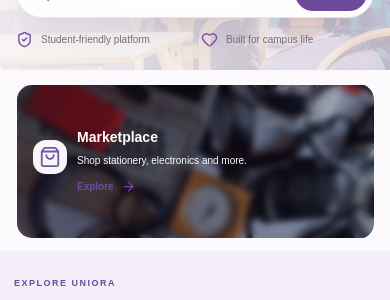
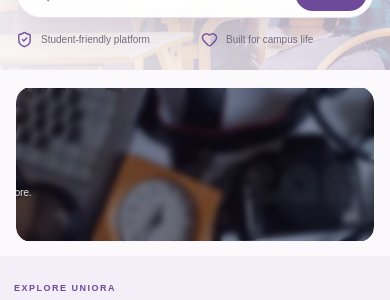
Before and after one commit to NayanatharaBandara/Uniora, a React (Vite) app: page / in a window 390 px wide. Shown: the part 353-653 px from the top of the page. Built offline with nearby package versions, Linux system fonts and the light colour scheme; no server answers; the database is empty.

Commit message:
Polish responsive looping homepage carousel

```diff
--- a/src/styles/homepage.css
+++ b/src/styles/homepage.css
@@ -2558,3 +2558,130 @@ body a.discover-card .discover-icon svg {
   .home-feature-carousel-track .feature-card-content h3 { font-size: 12px; }
   .home-feature-carousel-track .feature-card-content p { font-size: 10px; }
 }
+
+
+/* Clean, continuously looping feature cards: four on desktop, two on smaller screens. */
+.home-feature-carousel {
+  width: 100%;
+  padding: 22px 4% 18px;
+  overflow: hidden;
+  background: #fbf9fc;
+}
+.home-feature-carousel-viewport {
+  width: 100%;
+  overflow: hidden;
+}
+.home-feature-carousel-track {
+  display: flex;
+  width: 200%;
+  gap: 0;
+  animation: uniora-feature-loop 32s linear infinite;
+  will-change: transform;
+}
+.home-feature-carousel:hover .home-feature-carousel-track {
+  animation-play-state: paused;
+}
+.home-feature-carousel-track .feature-strip-card {
+  position: relative;
+  display: flex;
+  flex: 0 0 12.5%;
+  width: 12.5%;
+  min-width: 12.5%;
+  height: 205px;
+  min-height: 205px;
+  max-height: 205px;
+  margin: 0;
+  border-radius: 15px;
+  overflow: hidden;
+  isolation: isolate;
+  background: #e9e2ef;
+}
+.home-feature-carousel-track .feature-card-photo {
+  position: absolute;
+  inset: 0;
+  background-image: var(--feature-photo);
+  background-size: cover;
+  background-position: center;
+  background-repeat: no-repeat;
+  filter: none;
+  opacity: 1;
+}
+.home-feature-carousel-track .feature-card-overlay {
+  position: absolute;
+  inset: 0;
+  background: linear-gradient(180deg, rgba(25, 17, 35, .08) 15%, rgba(25, 17, 35, .78) 100%);
+}
+.home-feature-carousel-track .feature-card-content {
+  position: relative;
+  z-index: 1;
+  display: flex;
+  flex-direction: column;
+  align-items: flex-start;
+  justify-content: flex-end;
+  gap: 8px;
+  width: 100%;
+  padding: 16px;
+}
+.home-feature-carousel-track .feature-icon {
+  display: flex;
+  align-items: center;
+  justify-content: center;
+  flex: 0 0 34px;
+  width: 34px;
+  height: 34px;
+  border-radius: 10px;
+  color: #fff;
+  background: rgba(255,255,255,.2);
+  backdrop-filter: blur(4px);
+}
+.home-feature-carousel-track .feature-card-content h3 {
+  margin: 0 0 5px;
+  color: #fff;
+  font-size: clamp(14px, 1.45vw, 20px);
+  line-height: 1.2;
+}
+.home-feature-carousel-track .feature-card-content p {
+  margin: 0 0 7px;
+  color: rgba(255,255,255,.92);
+  font-size: 11px;
+  line-height: 1.35;
+}
+.home-feature-carousel-track .feature-action {
+  display: inline-flex;
+  align-items: center;
+  gap: 5px;
+  color: #fff;
+  font-size: 11px;
+  font-weight: 700;
+}
+@keyframes uniora-feature-loop {
+  from { transform: translateX(0); }
+  to { transform: translateX(-50%); }
+}
+@media (max-width: 850px) {
+  .home-feature-carousel { padding: 17px 4% 14px; }
+  .home-feature-carousel-track { width: 400%; animation-duration: 28s; }
+  .home-feature-carousel-track .feature-strip-card {
+    height: 175px;
+    min-height: 175px;
+    max-height: 175px;
+    border-radius: 13px;
+  }
+  .home-feature-carousel-track .feature-card-content { padding: 12px; gap: 6px; }
+  .home-feature-carousel-track .feature-card-content h3 { font-size: 14px; }
+  .home-feature-carousel-track .feature-card-content p { font-size: 10px; }
+}
+@media (max-width: 480px) {
+  .home-feature-carousel-track .feature-strip-card {
+    height: 155px;
+    min-height: 155px;
+    max-height: 155px;
+  }
+  .home-feature-carousel-track .feature-card-content { padding: 10px; }
+  .home-feature-carousel-track .feature-card-content h3 { font-size: 12px; }
+  .home-feature-carousel-track .feature-card-content p { font-size: 9px; }
+  .home-feature-carousel-track .feature-icon { flex-basis: 29px; width: 29px; height: 29px; }
+}
+@media (prefers-reduced-motion: reduce) {
+  .home-feature-carousel-track { animation: none !important; }
+}
```
